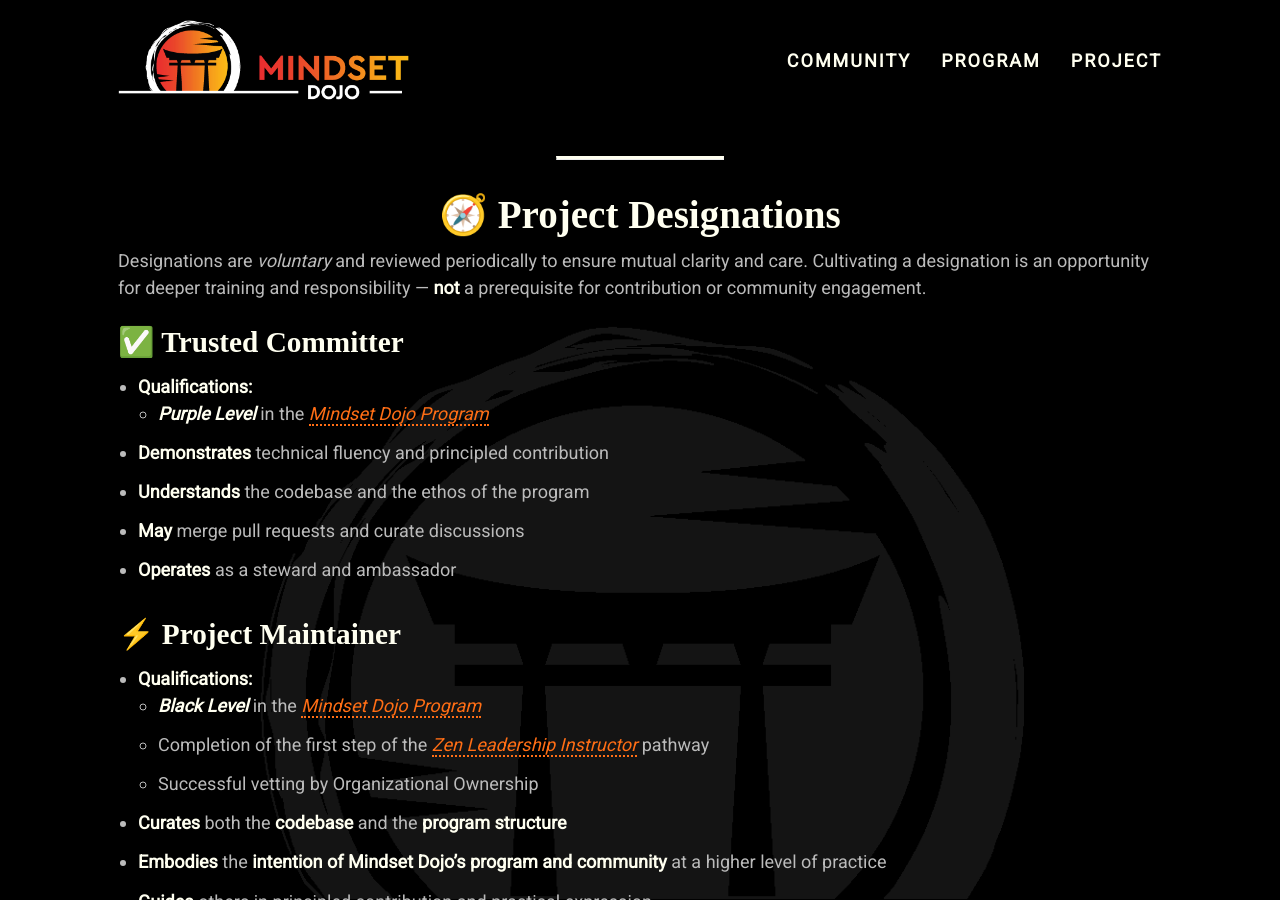
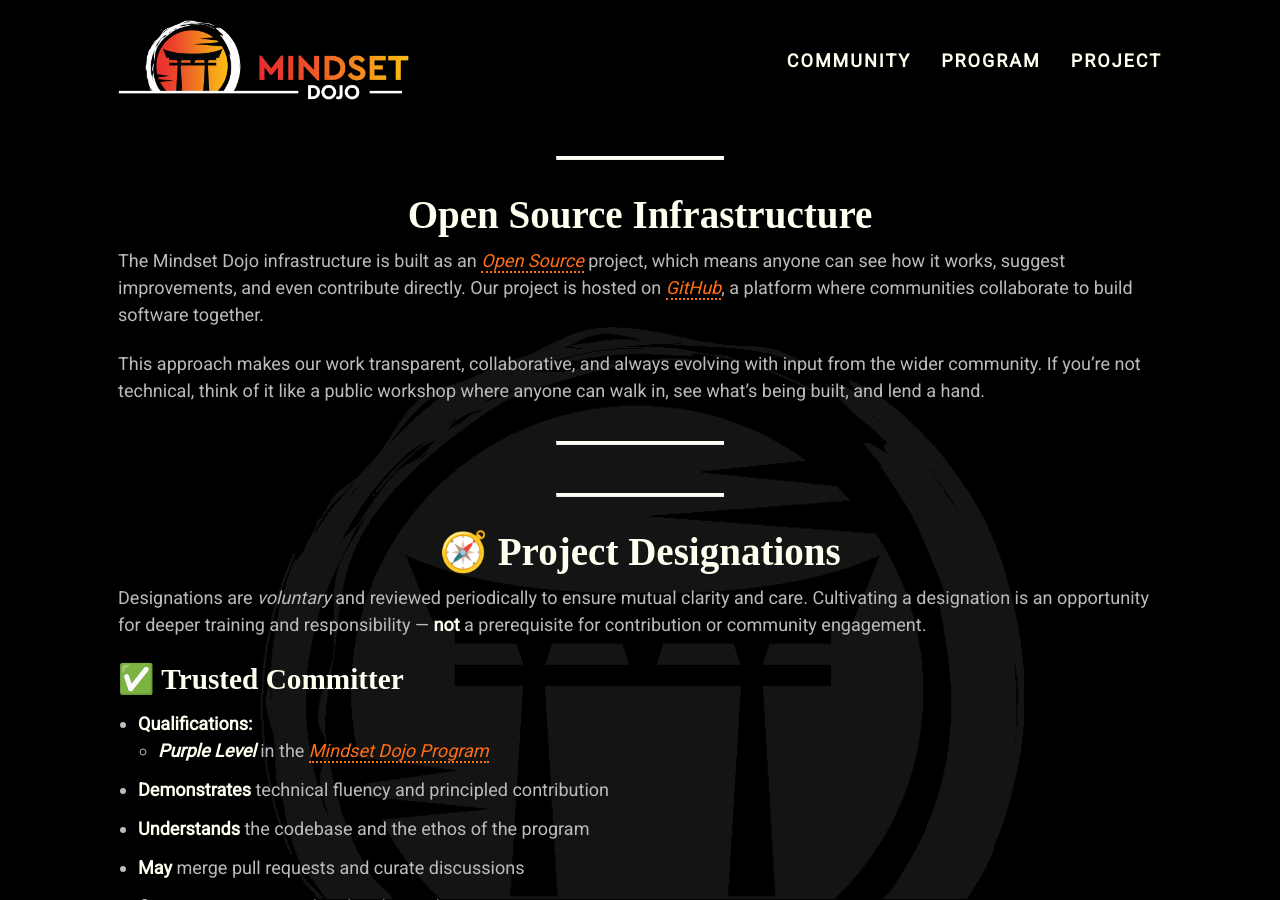
Before and after one commit to mindset-dojo/mindset-dojo.github.io, a Jekyll site: the page built from project.md, in a window 1280 px wide and 900 px high. Built offline with Jekyll 4.4.1, drawn with Linux system fonts in a browser that asks for light colours; some web fonts are replaced.

Commit message:
feat(project): introduce section explaining what open source is and our relation to it in a non-technical way.

```diff
--- a/project.md
+++ b/project.md
@@ -2,6 +2,16 @@
 layout: default
 title: Project Contribution Guidelines
 css-id: project
+---
+
+---
+
+## Open Source Infrastructure
+
+The Mindset Dojo infrastructure is built as an [Open Source](https://opensource.com/resources/what-open-source) project, which means anyone can see how it works, suggest improvements, and even contribute directly. Our project is hosted on [GitHub](https://github.com/), a platform where communities collaborate to build software together.
+
+This approach makes our work transparent, collaborative, and always evolving with input from the wider community. If you’re not technical, think of it like a public workshop where anyone can walk in, see what’s being built, and lend a hand.
+
 ---
 
 ---
```
